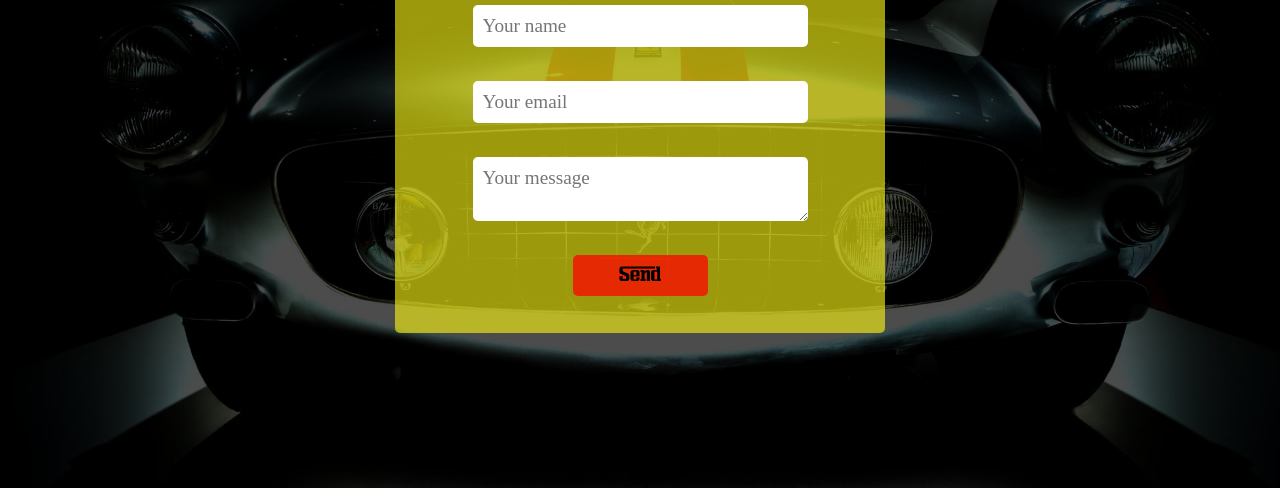
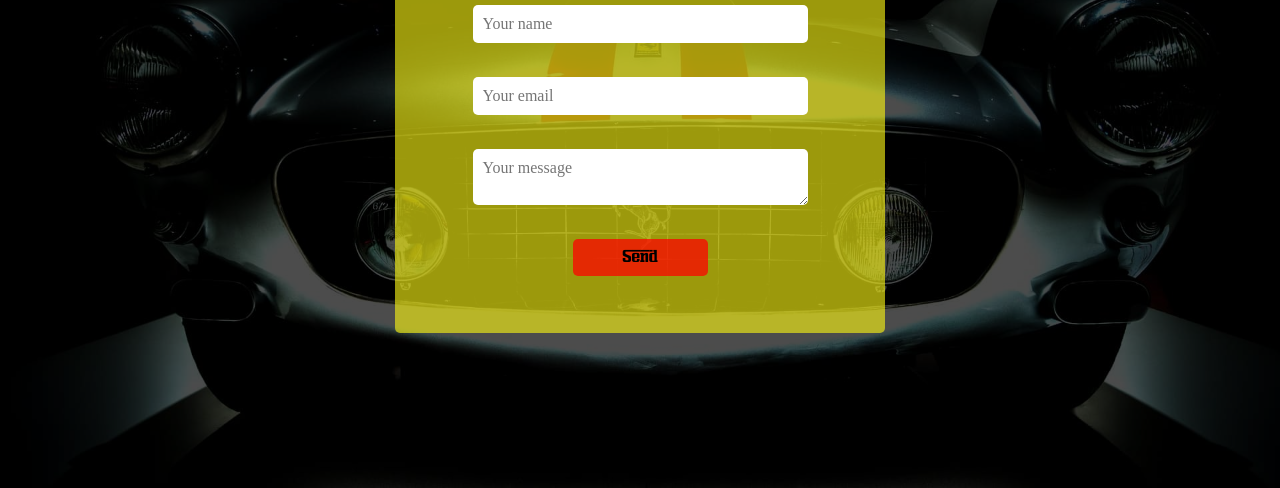
Before and after one commit to StellarStoic/ferrari.si, a plain HTML site: page index.html in a window 1280 px wide. Both pictures are taken after a click on the button "Buy". Shown: the part 312-800 px from the top of the page. Drawn offline with Linux system fonts and the light colour scheme.

Commit message:
Changed font-family & size in input and textarea

```diff
--- a/style.css
+++ b/style.css
@@ -98,8 +98,8 @@ input, textarea {
   border-style: hidden;
   border-radius: 5px;
   padding: 10px;
-  font-family: 'Times New Roman', Times, serif;
-  font-size: 1.2em;
+  font-family: serif, 'Times New Roman', Times;
+  font-size: 1em;
   width: 70%;
   height: 10%;
 }
```
